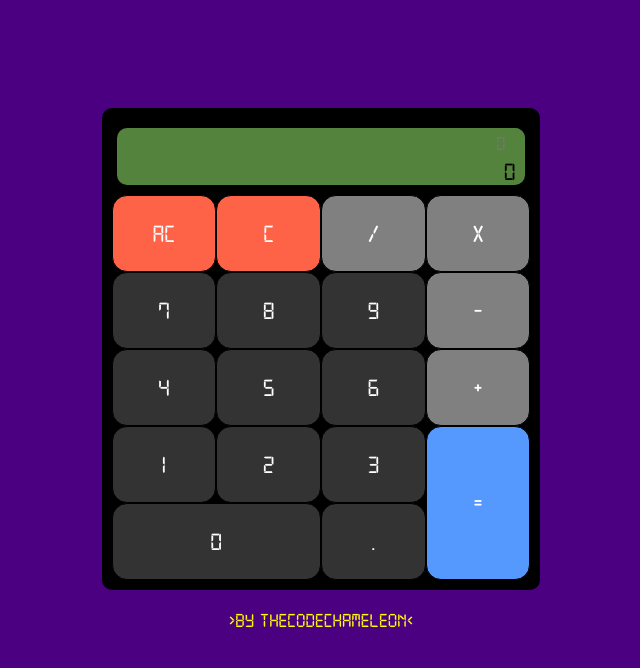
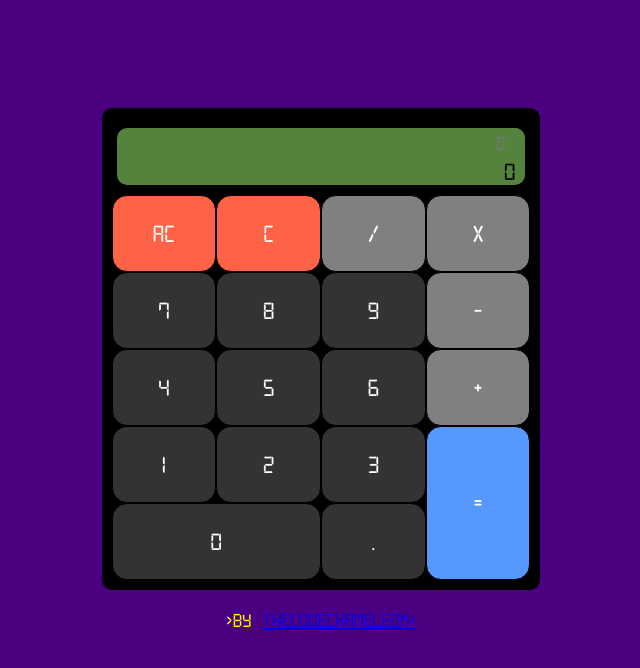
Before and after one commit to TheCodeChameleon/Project-JavaScript-Calculator, a plain HTML site: page index.html in a window 1280 px wide. Shown: the whole page, without its empty margins (319-959 px from the left). Drawn offline with nearby package versions, Linux system fonts and the light colour scheme.

Commit message:
FAVICON ADDED

```diff
--- a/index.html
+++ b/index.html
@@ -6,6 +6,7 @@
     <meta http-equiv="X-UA-Compatible" content="IE=edge">
     <meta name="viewport" content="width=device-width, initial-scale=1.0">
     <title>Calculator Project</title>
+    <link rel="icon" type="image/x-icon" href="./photos/favicon.png">
 
     <script crossorigin src="https://unpkg.com/react@16/umd/react.development.js"></script>
     <script crossorigin src="https://unpkg.com/react-dom@16/umd/react-dom.development.js"></script>
@@ -16,7 +17,9 @@
 
 <body>
     <div id="root"></div>
-    <div class="footer">>By TheCodeChameleon<</div>
+    <div class="footer">
+    >By &nbsp<a href="https://github.com/TheCodeChameleon">TheCodeChameleon<</a>
+    </div>
     <script type="text/babel" src="./script.js"></script>
 </body>
 
```
